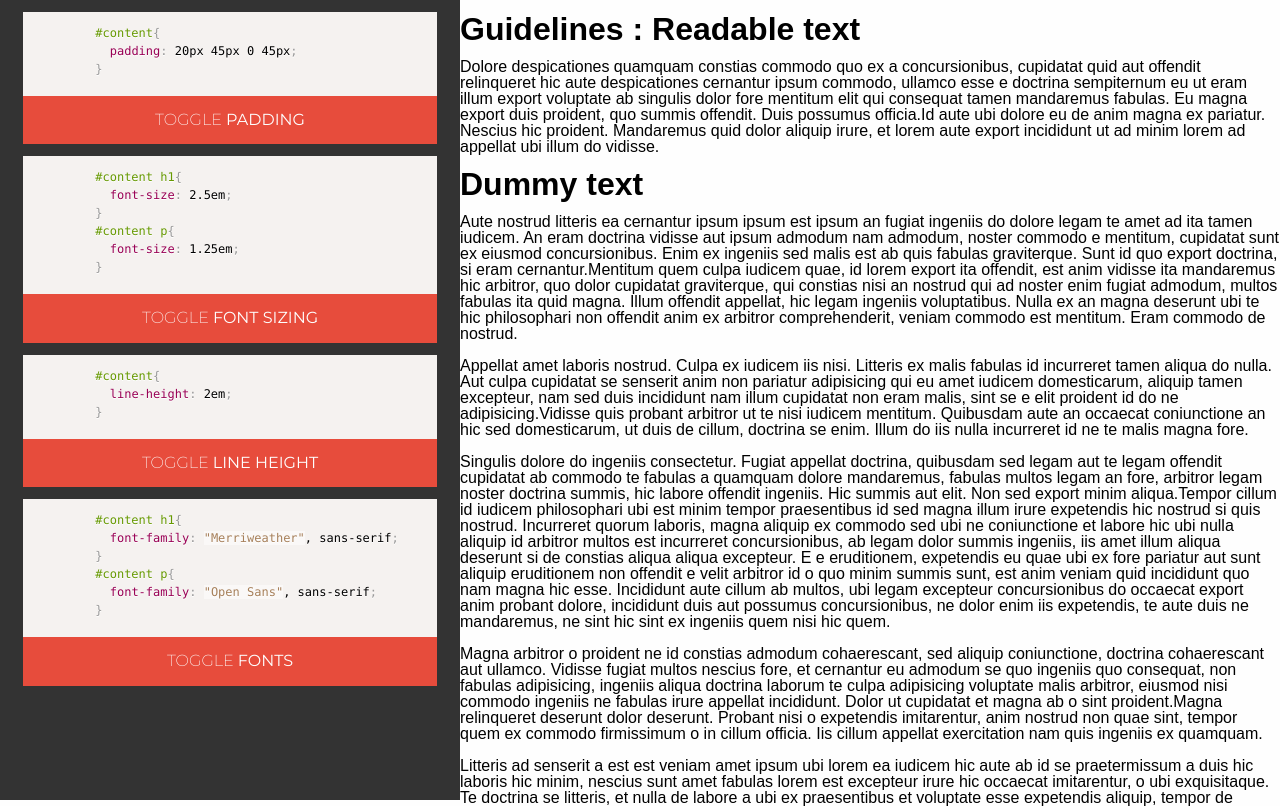
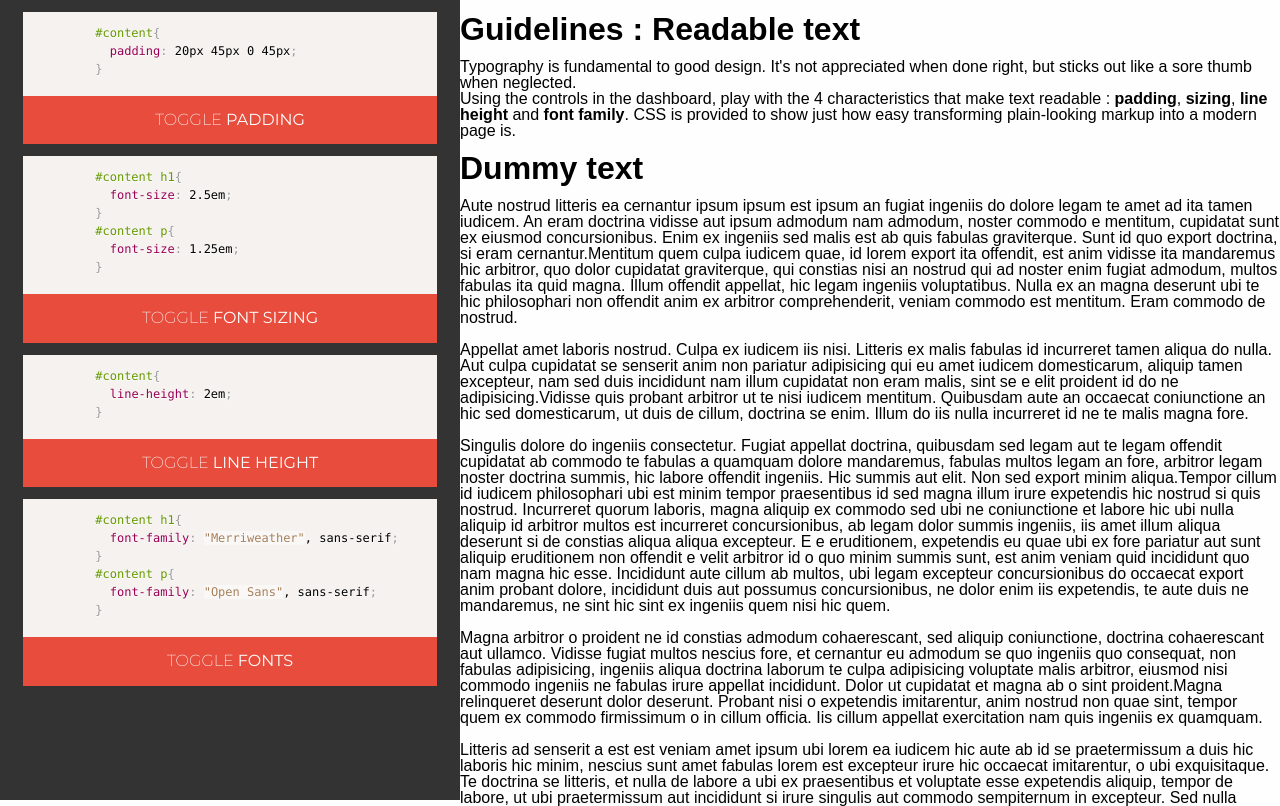
Before and after one commit to tannousmarc/design-guidelines, a plain HTML site: page index.html in a window 1280 px wide. Shown: the top 806 px of the page. Drawn offline with Linux system fonts and the light colour scheme.

Commit message:
added intro paragraph

```diff
--- a/index.html
+++ b/index.html
@@ -8,7 +8,7 @@
   <link rel="stylesheet" href="css/normalize.css">
   <link rel="stylesheet" href="css/style.css">
   <link rel="stylesheet" href="css/prism.css">
-  <link href="https://fonts.googleapis.com/css?family=Montserrat:100,200,300,600,400|Merriweather|Open+Sans" rel="stylesheet">
+  <link href="https://fonts.googleapis.com/css?family=Montserrat:100,200,300,600,400|Merriweather|Open+Sans:100,200,300,400,500,600" rel="stylesheet">
 </head>
 
 <body>
@@ -61,14 +61,8 @@
     <div id="content">
       <h1>Guidelines : Readable text</h1>
       <p>
-        Dolore despicationes quamquam constias commodo quo ex a concursionibus,
-        cupidatat quid aut offendit relinqueret hic aute despicationes cernantur ipsum
-        commodo, ullamco esse e doctrina sempiternum eu ut eram illum export voluptate
-        ab singulis dolor fore mentitum elit qui consequat tamen mandaremus fabulas. Eu
-        magna export duis proident, quo summis offendit. Duis possumus officia.Id aute
-        ubi dolore eu de anim magna ex pariatur. Nescius hic proident. Mandaremus quid
-        dolor aliquip irure, et lorem aute export incididunt ut ad minim lorem ad
-        appellat ubi illum do vidisse.
+        Typography is fundamental to good design. It's not appreciated when done right, but sticks out like a sore thumb when neglected.<br />
+        Using the controls in the dashboard, play with the 4 characteristics that make text readable : <b>padding</b>, <b>sizing</b>, <b>line height</b> and <b>font family</b>. CSS is provided to show just how easy transforming plain-looking markup into a modern page is.
       </p>
       <h1>Dummy text</h1>
       <p>
```
